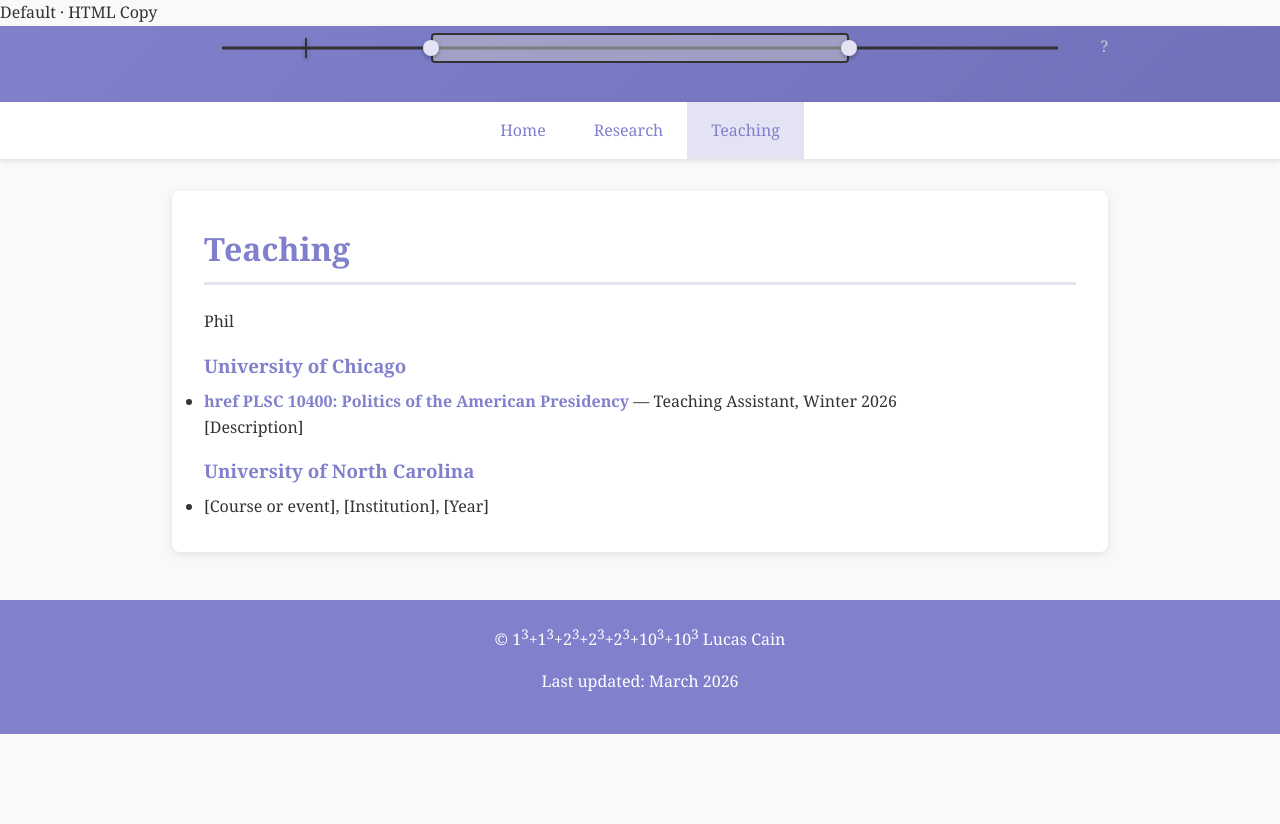
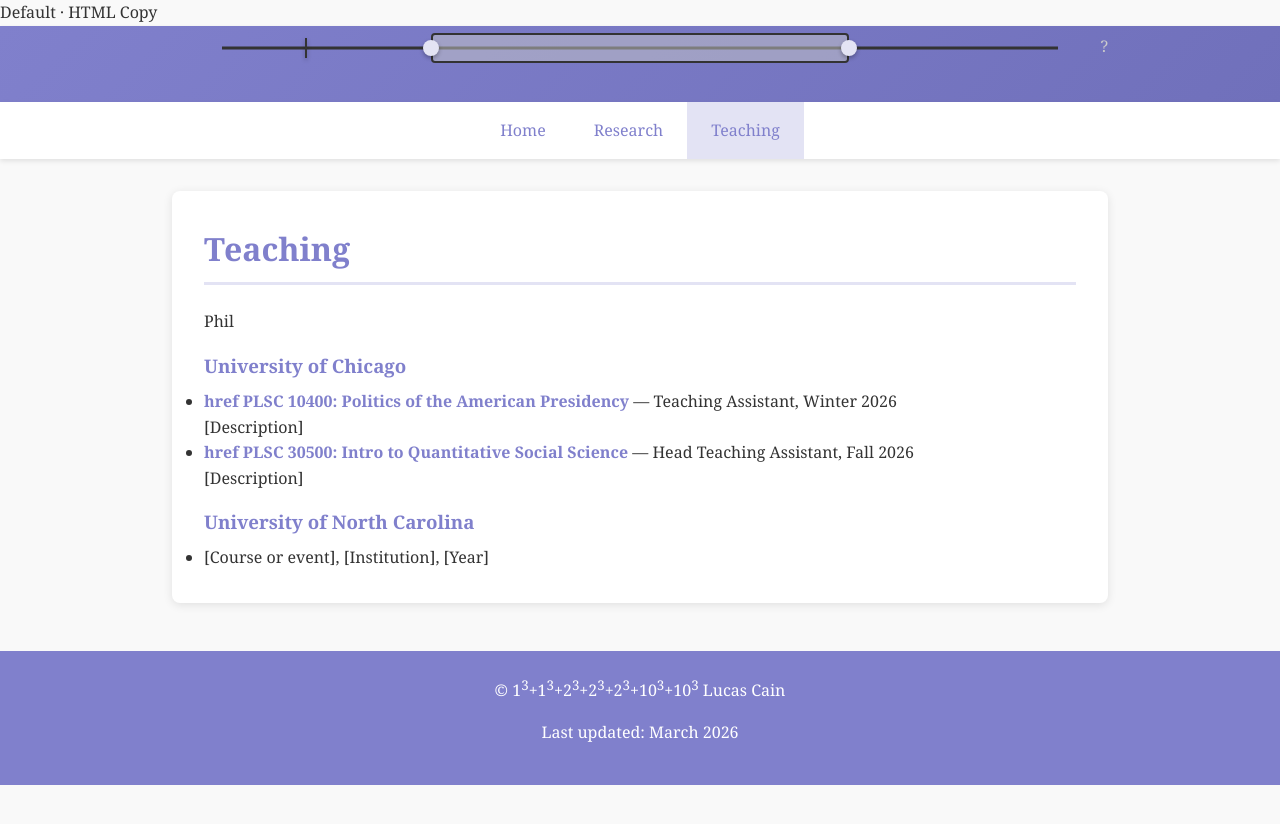
Before and after one commit to L-Cain/L-Cain.github.io, a Jekyll site: the page built from teaching.md, in a window 1280 px wide. Shown: the top 824 px of the page. Built offline with Jekyll 4.4.1, drawn with Linux system fonts in a browser that asks for light colours; our own code applies the rules of GitHub Pages for plain Markdown files.

Commit message:
Update teaching.md

```diff
--- a/teaching.md
+++ b/teaching.md
@@ -8,6 +8,15 @@
       [Description]
     </li>
   </ul>
+
+  <ul>
+    <li>
+      <strong><a>href PLSC 30500: Intro to Quantitative Social Science</a></strong> — Head Teaching Assistant, Fall 2026<br>
+      [Description]
+    </li>
+  </ul>
+
+
   <h3>University of North Carolina</h3>
   <ul>
     <li>[Course or event], [Institution], [Year]</li>
```
